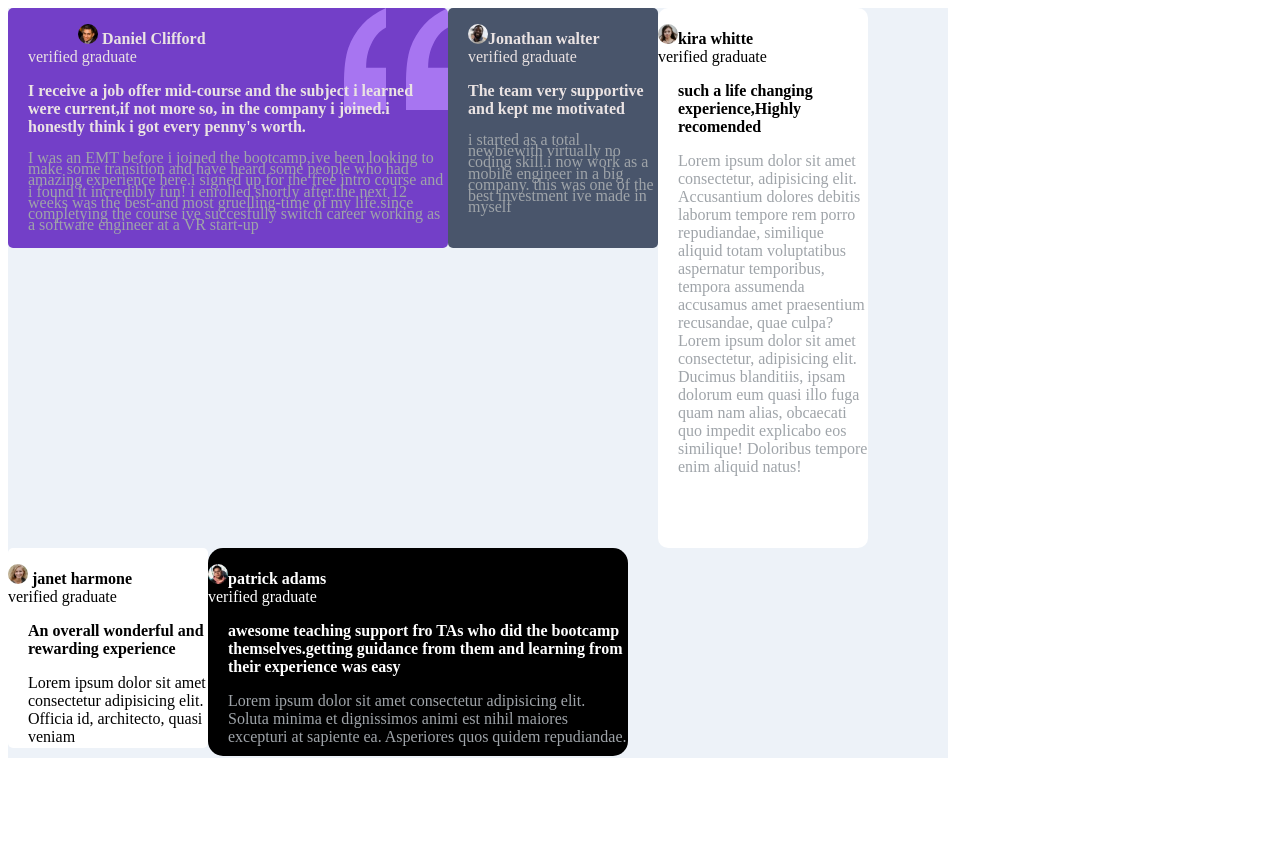
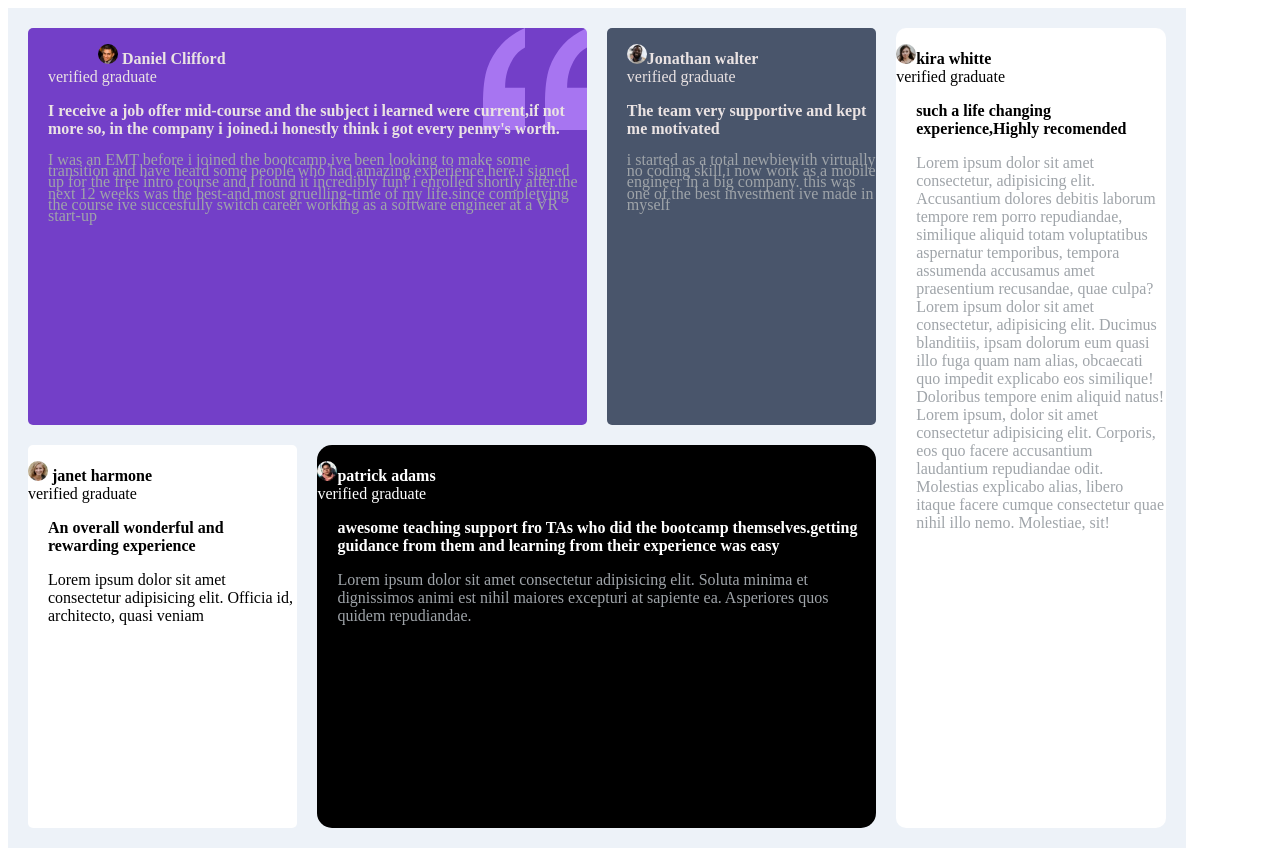
Before and after one commit to Ohremedy/grid-task, a plain HTML site: page index.html in a window 1280 px wide. Before the commit the page ends 800 px from the top, so only its background shows below. Drawn offline with Linux system fonts and the light colour scheme.

Commit message:
Commit Message

```diff
--- a/index.html
+++ b/index.html
@@ -7,8 +7,8 @@
     <link rel="stylesheet" href="./styles.css" />
   </head>
   <body>
-    <div class="container">
-      <div class="first">
+    <div class="grid-container">
+      <div class="grid-first grid-col-span-2 ">
         <p style="text-indent: 50px; margin-left: 20px">
           <img
             style="height: 20px; border-radius: 50px"
@@ -36,8 +36,8 @@
           switch career working as a software engineer at a VR start-up
         </p>
       </div>
-      <div class="second">
-        <p style="margin-left: 20px;">
+      <div class="grid-second">
+        <p style="margin-left: 20px">
           <img
             src="./images/image-jonathan.jpg"
             alt="jonathan"
@@ -56,7 +56,7 @@
           investment ive made in myself
         </p>
       </div>
-      <div class="third">
+      <div class="grid-third ">
         <p>
           <img
             src="./images/image-kira.jpg"
@@ -74,11 +74,11 @@
           accusamus amet praesentium recusandae, quae culpa?Lorem ipsum dolor
           sit amet consectetur, adipisicing elit. Ducimus blanditiis, ipsam
           dolorum eum quasi illo fuga quam nam alias, obcaecati quo impedit
-          explicabo eos similique! Doloribus tempore enim aliquid natus!
+          explicabo eos similique! Doloribus tempore enim aliquid natus! Lorem ipsum, dolor sit amet consectetur adipisicing elit. Corporis, eos quo facere accusantium laudantium repudiandae odit. Molestias explicabo alias, libero itaque facere cumque consectetur quae nihil illo nemo. Molestiae, sit!
         </p>
       </div>
 
-      <div class="fourth">
+      <div class="grid-fourth">
         <p>
           <img
             src="./images/image-jeanette.jpg"
@@ -95,13 +95,27 @@
           architecto, quasi veniam
         </p>
       </div>
-<div class="fifth">
-  <p style="color: white;"><img src="./images/image-patrick.jpg" alt="image-patrick" style="height: 20px; border-radius: 50px;"><strong>patrick adams  </strong> <br>verified graduate </p>
-  <p style="margin-left: 20px; color:white;"><strong> awesome teaching support fro TAs who did the bootcamp themselves.getting guidance from them and learning from their experience was easy</strong></p>
-  <p style="margin-left: 20px; color:rgb(159, 164, 169) ;">Lorem ipsum dolor sit amet consectetur adipisicing elit. Soluta minima et dignissimos animi est nihil maiores excepturi at sapiente ea. Asperiores quos quidem repudiandae.</p>
-
-</div>
-
+      <div class="grid-fifth grid-col-span-2">
+        <p style="color: white">
+          <img
+            src="./images/image-patrick.jpg"
+            alt="image-patrick"
+            style="height: 20px; border-radius: 50px"
+          /><strong>patrick adams </strong> <br />verified graduate
+        </p>
+        <p style="margin-left: 20px; color: white">
+          <strong>
+            awesome teaching support fro TAs who did the bootcamp
+            themselves.getting guidance from them and learning from their
+            experience was easy</strong
+          >
+        </p>
+        <p style="margin-left: 20px; color: rgb(159, 164, 169)">
+          Lorem ipsum dolor sit amet consectetur adipisicing elit. Soluta minima
+          et dignissimos animi est nihil maiores excepturi at sapiente ea.
+          Asperiores quos quidem repudiandae.
+        </p>
+      </div>
     </div>
   </body>
 </html>
--- a/styles.css
+++ b/styles.css
@@ -1,54 +1,58 @@
-.container {
+.grid-container {
   background-color: #edf2f8;
-  height: 750px;
-  width: 940px;
-  float: center;
-  justify-content: space-evenly;
+  height: 100vh;
+  width: 90%;
+  display: grid;
+  grid-template-columns: repeat(4, 1fr);
+  grid-template-rows: 2;
+  grid-column-start: 4;
+  grid-row-start: 1;
+  padding: 20px;
+  gap: 20px;
+  justify-content: center;
 
 }
 
-.first {
+.grid-first {
   background-color: #733fc8;
   background-image: url(./images/bg-pattern-quotation.svg);
-  height: 240px;
-  width: 440px;
+  height: 100%;
+  width: 100%;
   background-repeat: no-repeat;
   background-position: right top;
   border-radius: 5px;
   color: #eae3e3;
-  float: left;
+}
+.grid-second {
+  background-color: #49556b;
+  height: 100%;
+  width: 100%;
+  color: #eae3e3;
+  border-radius: 5px;
+}
+.grid-third {
+  background-color: white;
+  height: 100%;
+  width: 100%;
+  color: black;
+  border-radius: 10px;
+  grid-row: span 2;
+}
+.grid-fourth {
+  background-color: white;
+  height: 100%;
+  width: 100%;
+  color: black;
+  border-radius: 5px;
+}
+.grid-fifth {
+  background-color: black;
+  height: 100%;
+  width: 100%;
+  border-radius: 15px;
 
 }
-.second{
-background-color: #49556B;
-height:240px ;
-width: 210px;
-float: left;
-color: #eae3e3;
-border-radius: 5px;
 
+*.grid-col-span-2 {
+  grid-column: span 2;
 }
-.third{
-  background-color: white;
-  height: 540px;
-   width: 210px;
-   float: left;
-   color:black;
-   border-radius: 10px;
-
-}
-.fourth{
-  background-color: white;
-  height:200px ;
-  width: 200px;
-  float:left;
-  color:black;
-  border-radius:5px ;
-}
-.fifth{
-  background-color: black;
-  height: 208px;
-  width:420px ;
-  float: left;
-  border-radius: 15px;
-}
```
